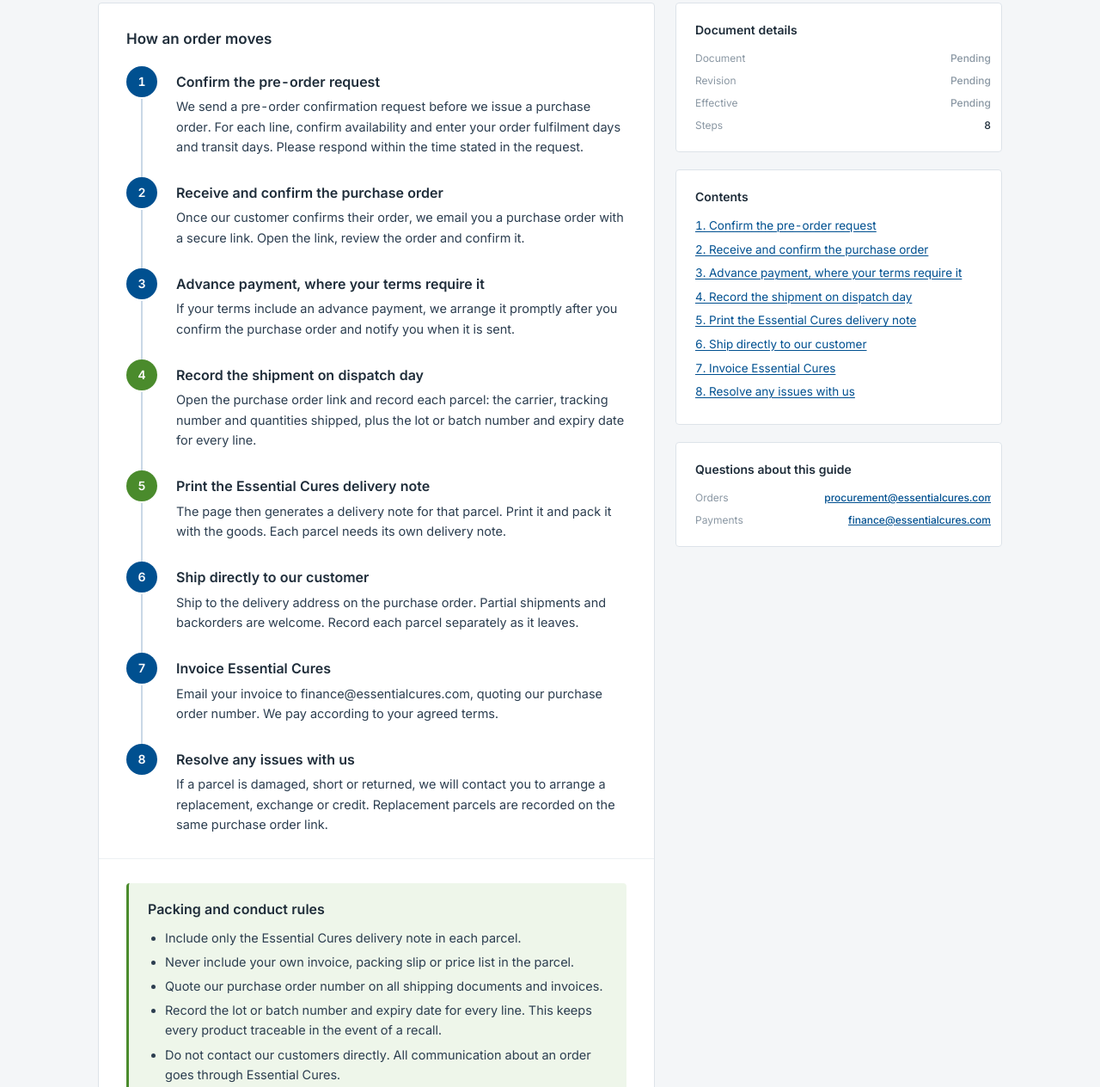
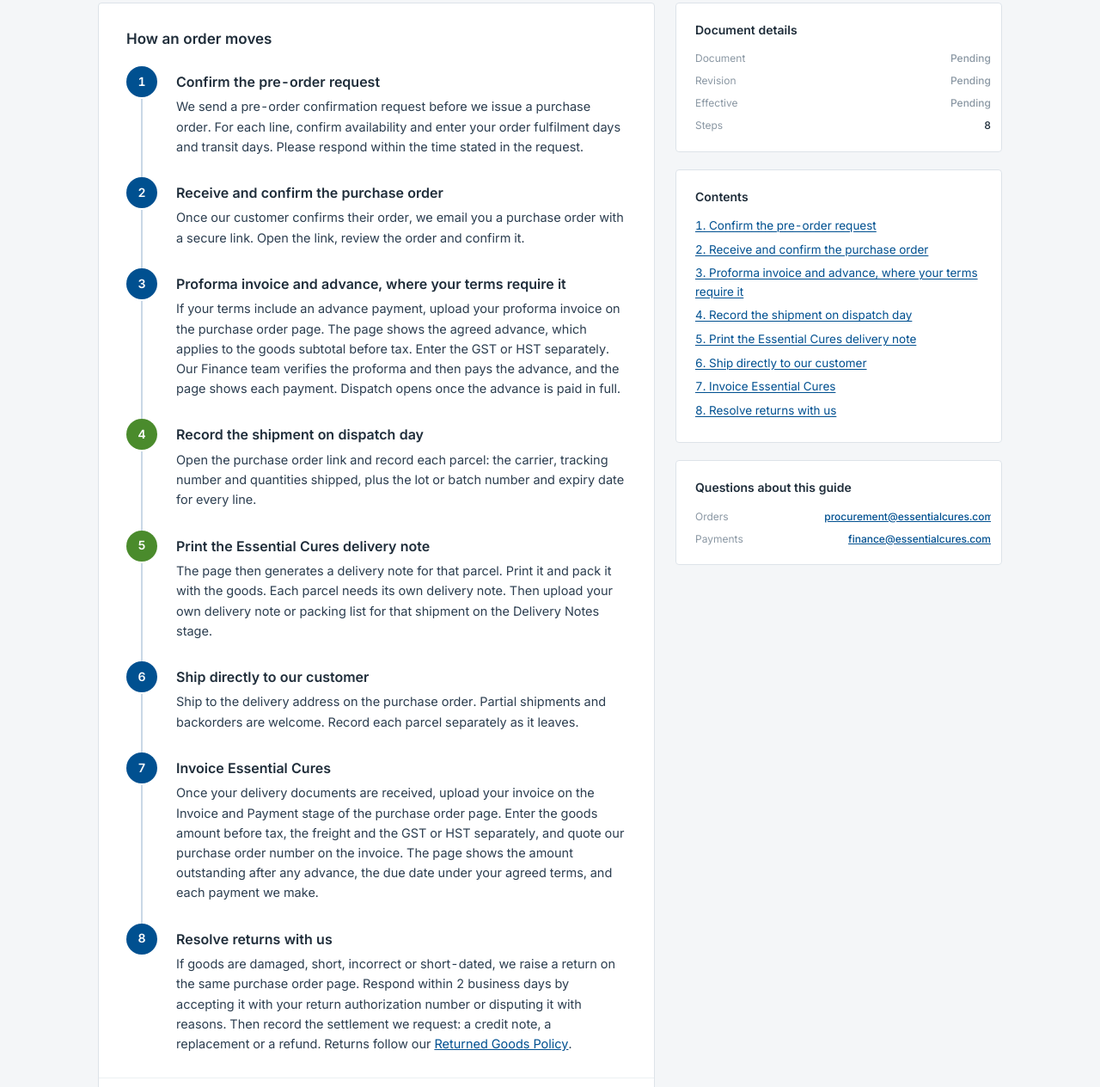
Before and after one commit to essentialcures/essentialcures.github.io, a plain HTML site: page guides/supplier-ordering-guide.html in a window 1280 px wide. Shown: the part 361-1625 px from the top of the page at 86% size. Drawn offline with Linux system fonts and the light colour scheme.

Commit message:
Update supplier ordering steps and descriptions

```diff
--- a/guides/supplier-ordering-guide.html
+++ b/guides/supplier-ordering-guide.html
@@ -135,12 +135,12 @@ footer{margin-bottom:24px;}
       <ol class="road">
 <li id="step-1"><span class="node" aria-hidden="true">1</span><h3>Confirm the pre-order request</h3><p>We send a pre-order confirmation request before we issue a purchase order. For each line, confirm availability and enter your order fulfilment days and transit days. Please respond within the time stated in the request.</p></li>
 <li id="step-2"><span class="node" aria-hidden="true">2</span><h3>Receive and confirm the purchase order</h3><p>Once our customer confirms their order, we email you a purchase order with a secure link. Open the link, review the order and confirm it.</p></li>
-<li id="step-3"><span class="node" aria-hidden="true">3</span><h3>Advance payment, where your terms require it</h3><p>If your terms include an advance payment, we arrange it promptly after you confirm the purchase order and notify you when it is sent.</p></li>
+<li id="step-3"><span class="node" aria-hidden="true">3</span><h3>Proforma invoice and advance, where your terms require it</h3><p>If your terms include an advance payment, upload your proforma invoice on the purchase order page. The page shows the agreed advance, which applies to the goods subtotal before tax. Enter the GST or HST separately. Our Finance team verifies the proforma and then pays the advance, and the page shows each payment. Dispatch opens once the advance is paid in full.</p></li>
 <li id="step-4" class="key"><span class="node" aria-hidden="true">4</span><h3>Record the shipment on dispatch day</h3><p>Open the purchase order link and record each parcel: the carrier, tracking number and quantities shipped, plus the lot or batch number and expiry date for every line.</p></li>
-<li id="step-5" class="key"><span class="node" aria-hidden="true">5</span><h3>Print the Essential Cures delivery note</h3><p>The page then generates a delivery note for that parcel. Print it and pack it with the goods. Each parcel needs its own delivery note.</p></li>
+<li id="step-5" class="key"><span class="node" aria-hidden="true">5</span><h3>Print the Essential Cures delivery note</h3><p>The page then generates a delivery note for that parcel. Print it and pack it with the goods. Each parcel needs its own delivery note. Then upload your own delivery note or packing list for that shipment on the Delivery Notes stage.</p></li>
 <li id="step-6"><span class="node" aria-hidden="true">6</span><h3>Ship directly to our customer</h3><p>Ship to the delivery address on the purchase order. Partial shipments and backorders are welcome. Record each parcel separately as it leaves.</p></li>
-<li id="step-7"><span class="node" aria-hidden="true">7</span><h3>Invoice Essential Cures</h3><p>Email your invoice to finance@essentialcures.com, quoting our purchase order number. We pay according to your agreed terms.</p></li>
-<li id="step-8"><span class="node" aria-hidden="true">8</span><h3>Resolve any issues with us</h3><p>If a parcel is damaged, short or returned, we will contact you to arrange a replacement, exchange or credit. Replacement parcels are recorded on the same purchase order link.</p></li>
+<li id="step-7"><span class="node" aria-hidden="true">7</span><h3>Invoice Essential Cures</h3><p>Once your delivery documents are received, upload your invoice on the Invoice and Payment stage of the purchase order page. Enter the goods amount before tax, the freight and the GST or HST separately, and quote our purchase order number on the invoice. The page shows the amount outstanding after any advance, the due date under your agreed terms, and each payment we make.</p></li>
+<li id="step-8"><span class="node" aria-hidden="true">8</span><h3>Resolve returns with us</h3><p>If goods are damaged, short, incorrect or short-dated, we raise a return on the same purchase order page. Respond within 2 business days by accepting it with your return authorization number or disputing it with reasons. Then record the settlement we request: a credit note, a replacement or a refund. Returns follow our <a href="https://essentialcures.com/policies/returned-goods-policy">Returned Goods Policy</a>.</p></li>
       </ol>
     </section>
     <section class="section">
@@ -172,12 +172,12 @@ footer{margin-bottom:24px;}
       <ol class="toc">
 <li><a href="#step-1">1. Confirm the pre-order request</a></li>
 <li><a href="#step-2">2. Receive and confirm the purchase order</a></li>
-<li><a href="#step-3">3. Advance payment, where your terms require it</a></li>
+<li><a href="#step-3">3. Proforma invoice and advance, where your terms require it</a></li>
 <li><a href="#step-4">4. Record the shipment on dispatch day</a></li>
 <li><a href="#step-5">5. Print the Essential Cures delivery note</a></li>
 <li><a href="#step-6">6. Ship directly to our customer</a></li>
 <li><a href="#step-7">7. Invoice Essential Cures</a></li>
-<li><a href="#step-8">8. Resolve any issues with us</a></li>
+<li><a href="#step-8">8. Resolve returns with us</a></li>
       </ol>
     </section>
     <section class="panel">
```
